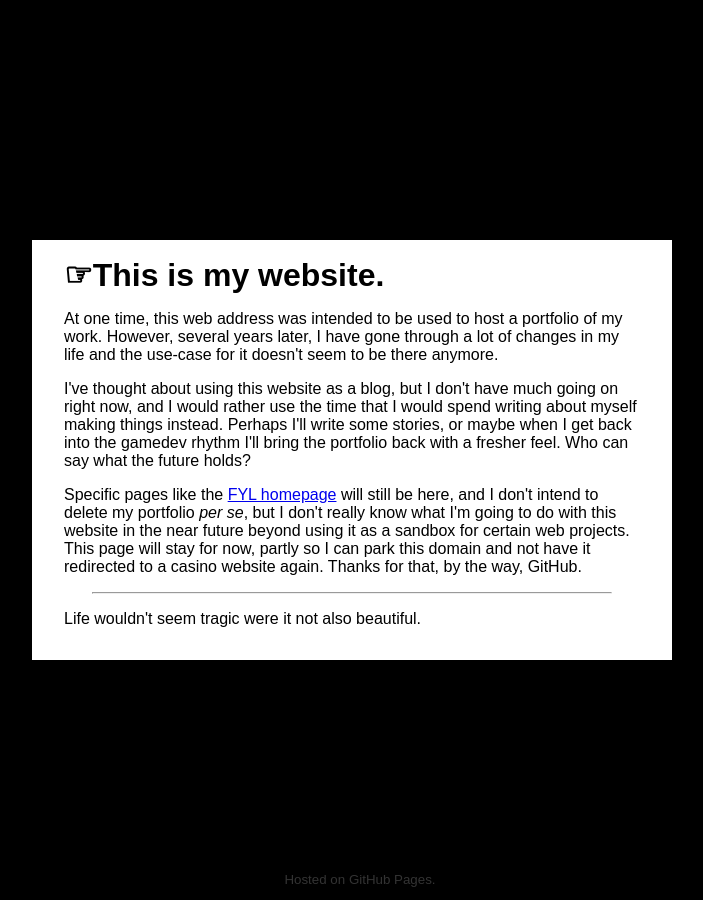
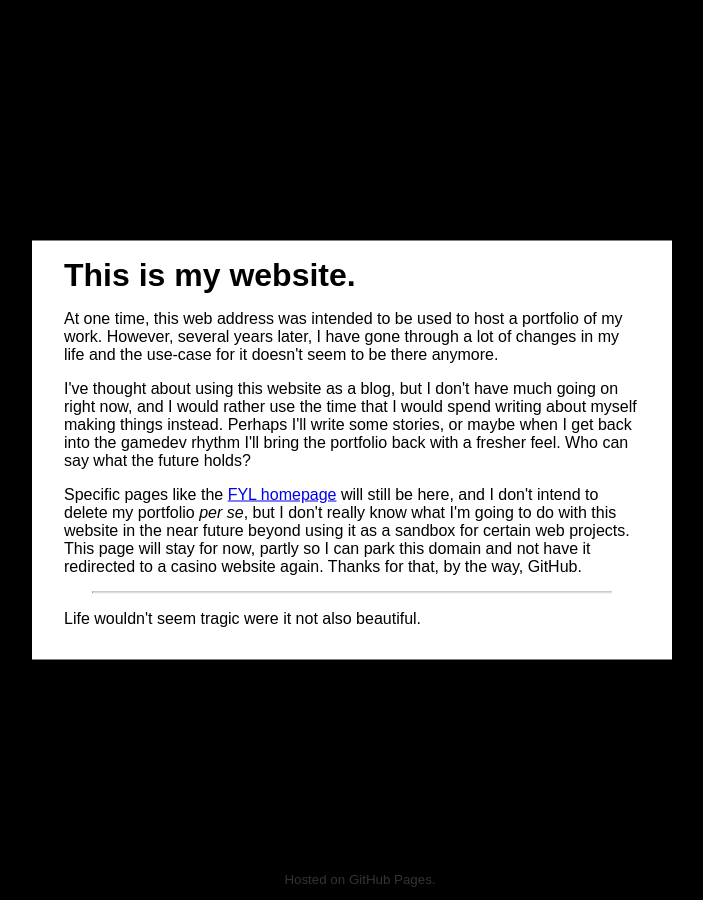
Before and after one commit to swashdev/swashdev.github.io, a Jekyll site: the page index.html, which Jekyll copies as it is, in a window 1280 px wide. Shown: the whole page, without its empty margins (288-991 px from the left). Built offline with Jekyll 4.4.1, drawn with Linux system fonts in a browser that asks for light colours.

Commit message:
Remove the manicule from the front page header.

```diff
--- a/index.html
+++ b/index.html
@@ -34,10 +34,6 @@ a:hover
 #content h1
 {
 	margin: 0;
-}
-#content h1:before
-{
-	content: "\261E ";
 }
 
 #content hr
```
